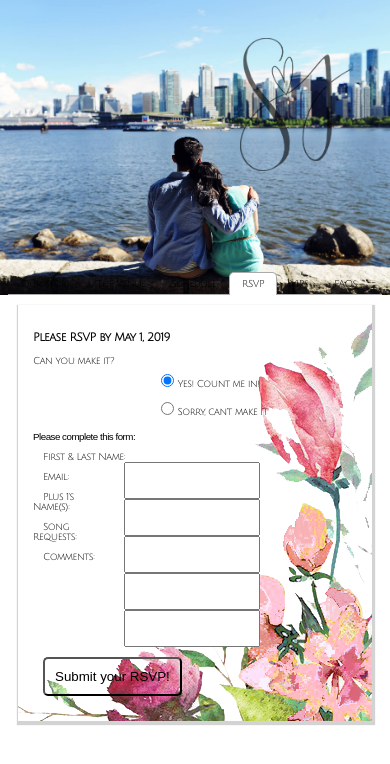
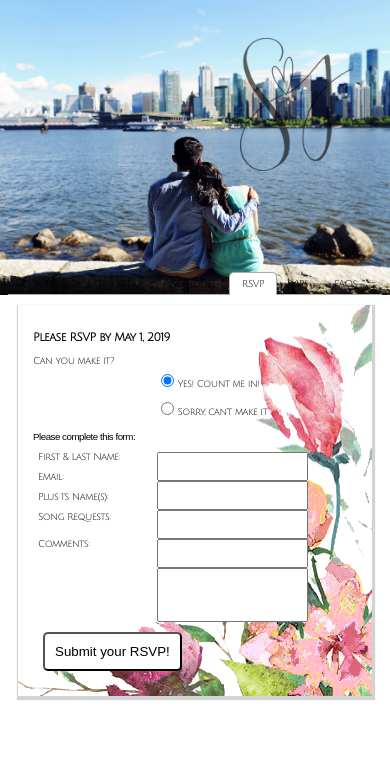
Before and after one commit to jennypoon/react_wed, a React (Create React App) app in the folder client/: page / in a window 390 px wide. Both pictures are taken after a click on the tab "RSVP". Shown: the top 764 px of the page. Built offline with nearby package versions, Linux system fonts and the light colour scheme; a web font is replaced by a local one.

Commit message:
changed responsive for full screen

```diff
--- a/client/src/App.css
+++ b/client/src/App.css
@@ -305,32 +305,44 @@ input {
 }
 
 .rsvpForm {
-  width: 70%;
+  width: 85%;
 }
 
 .rsvpColumn {
-  padding: 10px;
+  float: left;
+  padding: 0px 5px 5px 5px;
+  margin-right: 10px;
+  display: inline;
 }
 
 .rsvpColumn.input {
   position: relative;
   margin-top: 0px;
+  width: 50%;
   float: right;
-  width: 50%;
-  padding: 9px;
+  padding: 5px;
+  margin: 0px;
 }
 
 .rsvpColumn.comment {
+  position: relative;
+  margin-top: 0px;
+  width: 50%;
+  height: 40px;
   float: right;
-  width: 50%;
-  padding: 9px;
+  padding: 5px;
+  margin: 0px;
 }
 
 button {
-  background-color: transparent;
+  background-color: white;
   border-radius: 5px;
   margin: 10px;
   padding: 10px;
+}
+
+@media screen and (max-width: 500) {
+
 }
 
 /*VIPS*/
--- a/client/src/components/rsvpForm.jsx
+++ b/client/src/components/rsvpForm.jsx
@@ -113,7 +113,7 @@ class RsvpForm extends Component {
                <label className="rsvpColumn">
                Comments:
               </label>
-              <input className="rsvpColumn comment" type="text" name="comments" onChange={this.handleChange}></input><br/><br/>
+              <input className="rsvpColumn comment" type="text" name="comments" onChange={this.handleChange}></input><br/><br/><br/><br/>
               <button className="rsvpButton" onClick={this.handleClick}> Submit your RSVP! </button>
             </form>
             ) : (
@@ -130,7 +130,7 @@ class RsvpForm extends Component {
               <label className="rsvpColumn">
                 Email:
               </label>
-              <input className="rsvpColumn input" type="text" name="email" onChange={this.handleChange} required ></input><br/><br/>
+              <input className="rsvpColumn input" type="text" name="email" onChange={this.handleChange} required ></input><br/><br/><br/><br/>
 
               <button className="rsvpButton" onClick={this.handleClick}> Submit your RSVP! </button>
               </form>
```
